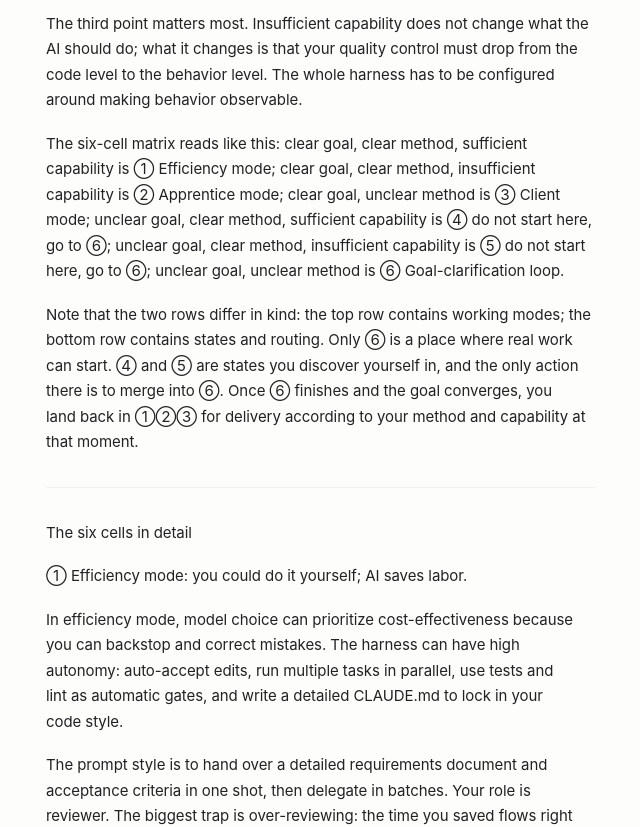
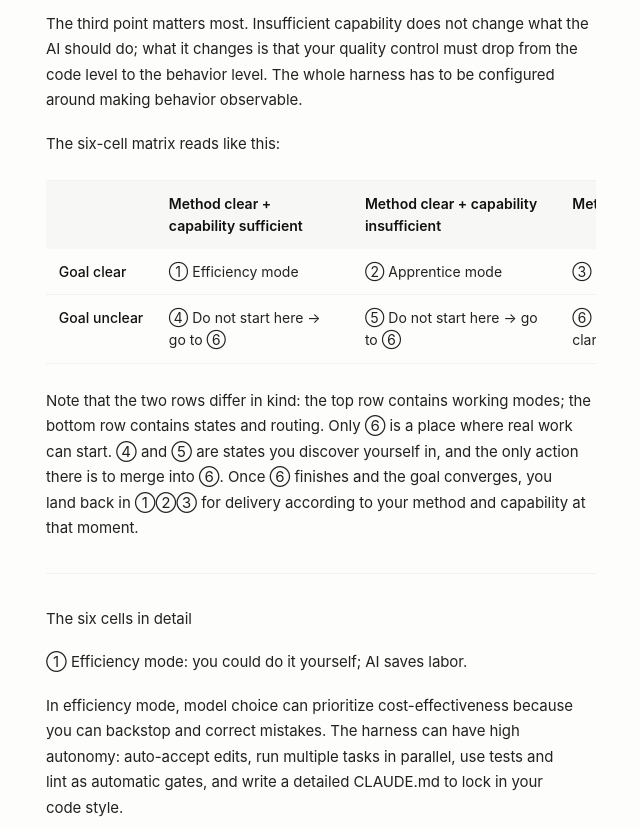
Before and after one commit to HA7CH/ha7ch-home, a Next.js app: page /writing/six-cell-ai-collaboration in a window 1280 px wide. Shown: the part 1640-2467 px from the top of the page, without its empty margins (319-959 px from the left). Built offline with nearby package versions, Linux system fonts and the light colour scheme.

Commit message:
Render writing tables (#53)
Co-authored-by: wanjeans33 <jingwang3333@gamil.com>

```diff
--- a/src/app/globals.css
+++ b/src/app/globals.css
@@ -715,6 +715,48 @@ ul {
   margin-top: 1.125rem;
 }
 
+.writing-table-wrap {
+  margin: 1.5rem 0;
+  overflow-x: auto;
+  border-top: 1px solid var(--rule);
+  border-bottom: 1px solid var(--rule);
+}
+
+.writing-table {
+  width: 100%;
+  min-width: 42rem;
+  border-collapse: collapse;
+  font-size: 0.875rem;
+  font-weight: 440;
+  line-height: 1.55;
+  color: #222;
+}
+
+.writing-table th,
+.writing-table td {
+  padding: 0.75rem 0.8rem;
+  border-bottom: 1px solid var(--rule);
+  text-align: left;
+  vertical-align: top;
+}
+
+.writing-table thead th {
+  background: rgba(0, 0, 0, 0.025);
+  color: #111;
+  font-weight: 560;
+}
+
+.writing-table tbody th {
+  color: #111;
+  font-weight: 540;
+  white-space: nowrap;
+}
+
+.writing-table tr:last-child th,
+.writing-table tr:last-child td {
+  border-bottom: none;
+}
+
 .writing-divider {
   border: none;
   border-top: 1px solid var(--rule);
--- a/src/app/writing/[slug]/ArticleContent.tsx
+++ b/src/app/writing/[slug]/ArticleContent.tsx
@@ -111,13 +111,84 @@ export default function ArticleContent({
           </div>
         </header>
         <div className="writing-body" data-lang={lang}>
-          {content.map((para, i) =>
-            para === "---" ? <hr key={i} className="writing-divider" /> : <p key={i}>{para}</p>
-          )}
+          {renderContent(content)}
         </div>
       </article>
     </main>
   );
+}
+
+function renderContent(content: string[]) {
+  const blocks = [];
+
+  for (let i = 0; i < content.length; i += 1) {
+    const para = content[i];
+
+    if (para === "---") {
+      blocks.push(<hr key={i} className="writing-divider" />);
+      continue;
+    }
+
+    if (para.startsWith("|")) {
+      const rows = [];
+      let j = i;
+      while (j < content.length && content[j].startsWith("|")) {
+        const cells = parseTableRow(content[j]);
+        if (!cells.every((cell) => /^:?-{3,}:?$/.test(cell))) {
+          rows.push(cells);
+        }
+        j += 1;
+      }
+
+      const [head, ...body] = rows;
+      if (head && body.length > 0) {
+        blocks.push(
+          <div key={i} className="writing-table-wrap">
+            <table className="writing-table">
+              <thead>
+                <tr>
+                  {head.map((cell, cellIndex) => (
+                    <th key={cellIndex} scope="col">
+                      {cell}
+                    </th>
+                  ))}
+                </tr>
+              </thead>
+              <tbody>
+                {body.map((row, rowIndex) => (
+                  <tr key={rowIndex}>
+                    {row.map((cell, cellIndex) =>
+                      cellIndex === 0 ? (
+                        <th key={cellIndex} scope="row">
+                          {cell}
+                        </th>
+                      ) : (
+                        <td key={cellIndex}>{cell}</td>
+                      ),
+                    )}
+                  </tr>
+                ))}
+              </tbody>
+            </table>
+          </div>,
+        );
+        i = j - 1;
+        continue;
+      }
+    }
+
+    blocks.push(<p key={i}>{para}</p>);
+  }
+
+  return blocks;
+}
+
+function parseTableRow(row: string): string[] {
+  return row
+    .replace(/^\|/, "")
+    .replace(/\|$/, "")
+    .split("|")
+    .map((cell) => cell.trim());
 }
 
 function triggerDownload(blob: Blob, name: string) {
--- a/src/content/writing/six-cell-ai-collaboration.ts
+++ b/src/content/writing/six-cell-ai-collaboration.ts
@@ -31,7 +31,11 @@ const article: Article = {
     "举个例子：一个数据库资深专家和一个只接触过数据库的新手，都「知道」要建一个数据库。专家没有 AI 也能从头到尾独立完成；新手没有 AI 则寸步难行。两个人面对 AI 时，输入的 prompt 状态、需要的协作方式，完全不同。",
     "所以框架变成三个维度、六个格子。第一，目标是否清晰，决定你迭代的对象：目标清晰时你在迭代实现，目标模糊时你在迭代目标本身。第二，方法是否明确，决定技术方案由谁拍板：你拍板，还是 AI 提案、你从后果层面选择。第三，能力是否足够，决定你的验证手段：能力足够时你能读代码验证；能力不足时你只能看行为验证，比如测试、预览、运行结果。",
     "第三点最关键。能力不足并不改变 AI 该做什么，它改变的是你的质检手段必须从代码层降级到行为层：整套 harness 都要围绕「让行为可观察」来配置。",
-    "六格矩阵可以这样读：目标清晰、方法明确、能力足够，是 ① 提效模式；目标清晰、方法明确、能力不足，是 ② 学徒模式；目标清晰、方法不明确，是 ③ 甲方模式；目标不明确、方法明确、能力足够，是 ④ 不在此开工，先走 ⑥；目标不明确、方法明确、能力不足，是 ⑤ 不在此开工，先走 ⑥；目标不明确、方法不明确，是 ⑥ 目标澄清循环。",
+    "六格矩阵可以这样读：",
+    "| | 方法明确 + 能力足够 | 方法明确 + 能力不足 | 方法不明确 |",
+    "|---|---|---|---|",
+    "| 目标清晰 | ① 提效模式 | ② 学徒模式 | ③ 甲方模式 |",
+    "| 目标不明确 | ④ 不在此开工 → 先走 ⑥ | ⑤ 不在此开工 → 先走 ⑥ | ⑥ 目标澄清循环 |",
     "注意上下两行性质不同：上半行是工作模式，下半行是状态与路由。只有 ⑥ 是可以真正动手的地方。④⑤是「你发现自己所处的状态」，动作只有一个：并入 ⑥。⑥ 完成、目标收敛之后，按当时的方法和能力状态落回 ①②③ 交付。",
     "---",
     "六格策略详解",
@@ -84,7 +88,11 @@ const article: Article = {
     "An example: a senior database expert and a novice who has only briefly touched databases both know they need to build a database. The expert can complete it end to end without AI; the novice can barely move without AI. Facing AI, the two of them have completely different prompt states and need completely different collaboration styles.",
     "So the framework becomes three dimensions and six cells. First: is the goal clear? That determines what you iterate on. With a clear goal you iterate on implementation; with a vague goal you iterate on the goal itself. Second: is the method clear? That determines who decides the technical approach: you decide, or AI proposes and you choose at the level of consequences. Third: is your capability sufficient? That determines your means of verification. With sufficient capability you can verify by reading code; without it you can only verify by observing behavior, such as tests, previews, and run results.",
     "The third point matters most. Insufficient capability does not change what the AI should do; what it changes is that your quality control must drop from the code level to the behavior level. The whole harness has to be configured around making behavior observable.",
-    "The six-cell matrix reads like this: clear goal, clear method, sufficient capability is ① Efficiency mode; clear goal, clear method, insufficient capability is ② Apprentice mode; clear goal, unclear method is ③ Client mode; unclear goal, clear method, sufficient capability is ④ do not start here, go to ⑥; unclear goal, clear method, insufficient capability is ⑤ do not start here, go to ⑥; unclear goal, unclear method is ⑥ Goal-clarification loop.",
+    "The six-cell matrix reads like this:",
+    "| | Method clear + capability sufficient | Method clear + capability insufficient | Method unclear |",
+    "|---|---|---|---|",
+    "| Goal clear | ① Efficiency mode | ② Apprentice mode | ③ Client mode |",
+    "| Goal unclear | ④ Do not start here → go to ⑥ | ⑤ Do not start here → go to ⑥ | ⑥ Goal-clarification loop |",
     "Note that the two rows differ in kind: the top row contains working modes; the bottom row contains states and routing. Only ⑥ is a place where real work can start. ④ and ⑤ are states you discover yourself in, and the only action there is to merge into ⑥. Once ⑥ finishes and the goal converges, you land back in ①②③ for delivery according to your method and capability at that moment.",
     "---",
     "The six cells in detail",
```
